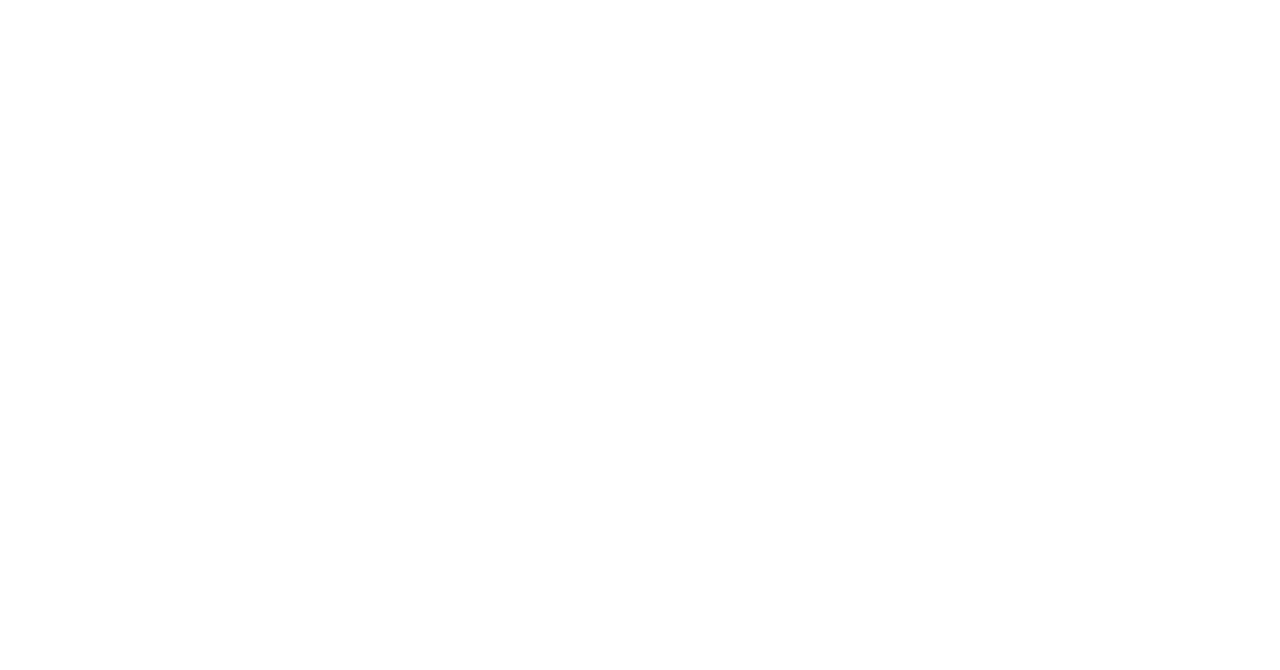
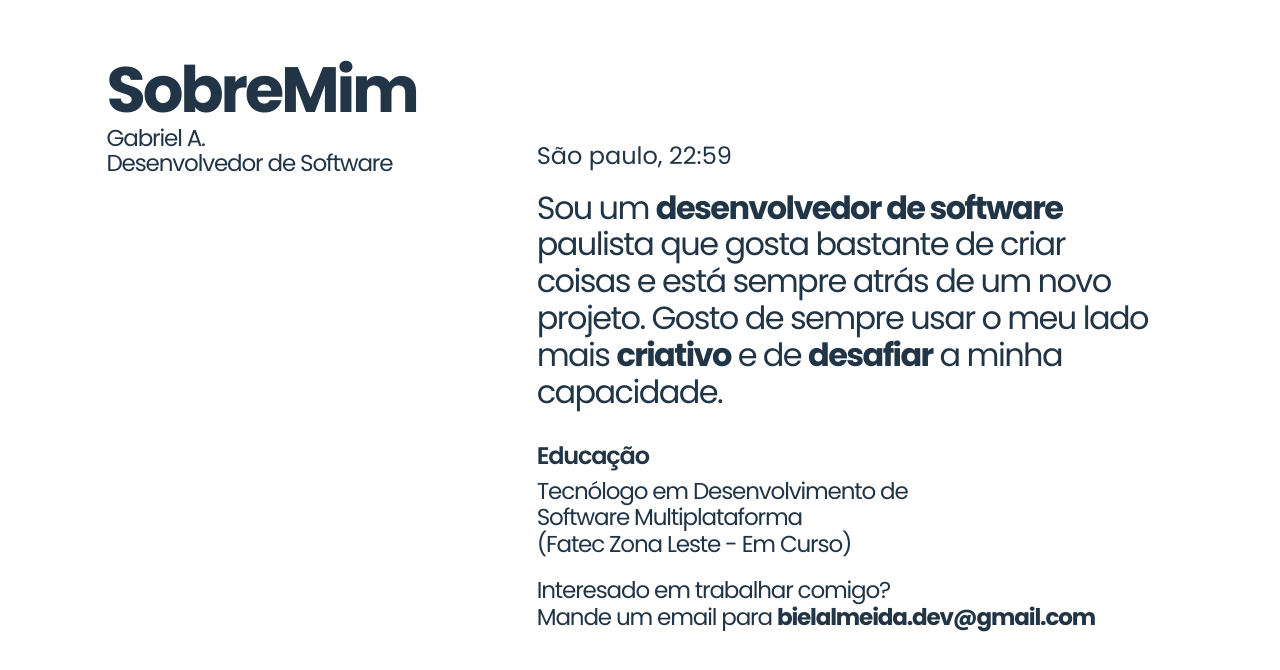
Before and after one commit to turtoga/Portfolionew, a React (Vite) app in the folder portfolio/: page / in a window 1280 px wide. Shown: the part 816-1486 px from the top of the page. Before the commit the page ends 800 px from the top, so only its background shows below. Built offline with nearby package versions, Linux system fonts and the light colour scheme.

Commit message:
feat: pagina sobre mim ajustes e img

```diff
--- a/portfolio/src/App.tsx
+++ b/portfolio/src/App.tsx
@@ -2,6 +2,7 @@
 import './App.scss'
 import Navbar from './Components/Navbar'
 import Home from './Sections/Home'
+import SobreMim from './Sections/SobreMim'
 
 function App() {
 
@@ -13,6 +14,7 @@
       </header>
 
       <Home/>
+      <SobreMim/>
 
     </>
   )
--- a/portfolio/src/Components/Navbar/Navbar.scss
+++ b/portfolio/src/Components/Navbar/Navbar.scss
@@ -33,6 +33,7 @@
 
   li {
     font-weight: 600;
+    letter-spacing: -0.05em;
     font-size: clamp(1.2rem, 2vw + 1rem, 3rem);
     transition: all 0.2s ease;
 
--- a/portfolio/src/Components/Navbar/index.tsx
+++ b/portfolio/src/Components/Navbar/index.tsx
@@ -16,7 +16,8 @@
 
       <ul className={`menu ${isOpen ? "open" : ""}`}>
         <li><a href="#home" onClick={() => setIsOpen(false)}>Home</a></li>
-        <li><a href="#sobre" onClick={() => setIsOpen(false)}>Sobre</a></li>
+        <li><a href="#sobre" onClick={() => setIsOpen(false)}>SobreMim</a></li>
+        <li><a href="#skills" onClick={() => setIsOpen(false)}>Skills</a></li>
         <li><a href="#projetos" onClick={() => setIsOpen(false)}>Projetos</a></li>
         <li><a href="#contato" onClick={() => setIsOpen(false)}>Contato</a></li>
       </ul>
--- a/portfolio/src/Sections/Home/Home.scss
+++ b/portfolio/src/Sections/Home/Home.scss
@@ -17,6 +17,8 @@
       font-weight: 700;
       margin: 0;
       text-align: left;
+      letter-spacing: -0.05em;
+      line-height: 1.10;
     }
 
     h2 {
--- a/portfolio/src/Sections/Home/index.tsx
+++ b/portfolio/src/Sections/Home/index.tsx
@@ -40,7 +40,6 @@
         </Draggable>
       ))}
 
-      {/* Imagem do mobile */}
       <img src={substituto} alt="Substituto" className="home-substituto" />
     </section>
   )
--- /dev/null
+++ b/portfolio/src/Sections/SobreMim/SobreMim.scss
@@ -0,0 +1,163 @@
+.sobre-mim {
+  width: 98vw;
+  height: 100vh;
+  display: flex;
+  justify-content: center;
+  align-items: center;
+
+  .sobre-content {
+    display: flex;
+    justify-content: center;
+    gap: 120px;
+    align-items: center;
+    margin: 0px 16px;
+    .img {
+      height: 460px;
+    }
+  }
+
+  .sobre-substituto {
+    display: none;
+    width: 100%;
+    height: auto;
+  }
+
+
+  article {
+    display: inline-block;
+
+
+
+  }
+
+  .title {
+    h1 {
+      font-size: clamp(32px, 5vw, 64px);
+      letter-spacing: -0.05em;
+      margin: 0;
+    }
+  }
+
+  .dados {
+    p {
+      margin: 0;
+    }
+    display: flex;
+    align-items: center;
+    justify-content: space-between;
+    font-size: clamp(16px, 2vw, 24px);
+    padding-bottom: 16px;
+
+    .links {
+      display: flex;
+      gap: 20px;
+    }
+  }
+
+  .sobre {
+    p {
+      font-size: clamp(18px, 2.5vw, 32px);
+      line-height: 1.15;
+      letter-spacing: -0.05em;
+      margin: 0;
+      padding-bottom: 32px;
+    }
+  }
+
+  .educacao {
+    padding-bottom: 20px;
+
+    h3 {
+      font-weight: 600;
+      font-size: clamp(18px, 2vw, 24px);
+      line-height: 1.15;
+      letter-spacing: -0.05em;
+      margin: 0;
+      padding-bottom: 8px;
+    }
+
+    p {
+      margin: 0;
+      font-size: clamp(16px, 1.8vw, 24px);
+      line-height: 1.15;
+      letter-spacing: -0.05em;
+    }
+  }
+
+  .interesse {
+    p {
+      margin: 0;
+      font-size: clamp(16px, 1.8vw, 24px);
+      line-height: 1.15;
+      letter-spacing: -0.05em;
+    }
+  }
+
+  .text {
+    p {
+      margin: 0;
+      font-size: clamp(16px, 1.8vw, 24px);
+      line-height: 1.1;
+      letter-spacing: -0.05em;
+      padding-bottom: 60px;
+    }
+  }
+}
+
+@media (max-width: 1040px) {
+
+  .sobre-mim{
+    .sobre-content {
+    gap: 20px;
+    .img{
+      height: auto;
+    }
+  }
+  .sobre-substituto{
+    display: block;
+    max-width: 350px;
+  }
+
+
+  }
+
+
+
+
+
+}
+
+@media (max-width: 768px) {
+  .sobre-mim{
+    .sobre-content {
+    flex-direction: column;
+
+    .img{
+      height: auto;
+    }
+
+  }
+
+  .sobre-substituto{
+    display: block;
+    max-width: 350px;
+  }
+
+  .text{
+    padding-bottom: 16px;
+    p{
+      padding-bottom: 16px;
+    }
+  }
+
+  .sobre{
+    p{
+      font-size: 18px;
+    }
+  }
+
+
+  }
+
+
+}
--- /dev/null
+++ b/portfolio/src/Sections/SobreMim/index.tsx
@@ -0,0 +1,87 @@
+import React, { useEffect, useState } from 'react'
+import './SobreMim.scss'
+import substituto from '../../assets/SubstitutoSobresvg.svg'
+
+const SobreMim = () => {
+
+  const [horaSp, setHoraSP] = useState('')
+
+  useEffect(() => {
+  const atualizarHora = () => {
+    const data = new Date();
+    const hora = data.toLocaleTimeString('pt-BR', {
+      timeZone: 'America/Sao_Paulo',
+      hour: '2-digit',
+      minute: '2-digit',
+      hour12: false
+    });
+    setHoraSP(hora);
+  };
+
+  atualizarHora();
+  const interval = setInterval(atualizarHora, 60000);
+
+  return () => clearInterval(interval);
+}, []);
+
+  return (
+    <section className='sobre-mim' id='sobre'>
+
+      <div className='sobre-content'>
+        <aside>
+          <div className='title'>
+        <h1>SobreMim</h1>
+        <div className='text'>
+          <p>
+            Gabriel A.<br/>
+            Desenvolvedor de Software
+          </p>
+          <div className='img'>
+            <figure>
+              <img src={substituto} alt="Substituto" className="sobre-substituto" />
+
+            </figure>
+          </div>
+        </div>
+          </div>
+        </aside>
+        <article>
+          <div className='dados'>
+            <p>{`São paulo, ${horaSp}`}</p>
+            <div className='links'>
+              <a href="https://www.linkedin.com" target="_blank">Linkedin</a>
+              <a href="https://github.com" target="_blank">Github</a>
+            </div>
+          </div>
+          <div className='sobre'>
+            <p>
+              Sou um <strong>desenvolvedor de software</strong><br/>
+              paulista que gosta bastante de criar<br/>
+              coisas e está sempre atrás de um novo<br/>
+              projeto. Gosto de sempre usar o meu lado<br/>
+              mais <strong>criativo</strong> e de <strong>desafiar</strong> a minha<br/>
+              capacidade.<br/>
+            </p>
+          </div>
+          <div className='educacao'>
+            <h3>Educação</h3>
+            <p>
+              Tecnólogo em Desenvolvimento de<br/>
+              Software Multiplataforma<br/>
+              (Fatec Zona Leste - Em Curso)
+            </p>
+          </div>
+          <div className='interesse'>
+            <p>
+              Interesado em trabalhar comigo?<br/>
+              Mande um email para <strong>bielalmeida.dev@gmail.com</strong>
+            </p>
+          </div>
+        </article>
+      </div>
+
+    </section>
+  )
+}
+
+export default SobreMim
```
Also changed, not shown: 1 other file (tests, documents, lock files or other folders).
